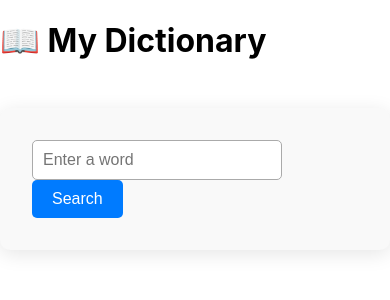
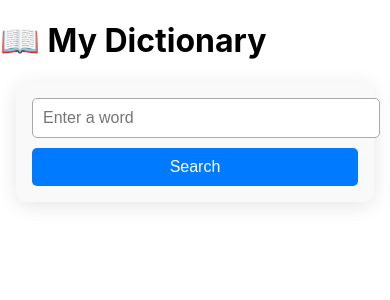
Before and after one commit to rizwanalikhan6042/react-dictionary-app, a React (Create React App) app: page / in a window 390 px wide. Shown: the top 300 px of the page. Built offline with nearby package versions, Linux system fonts and the light colour scheme.

Commit message:
Mobile responsiveness

```diff
--- a/src/style/dictionary.css
+++ b/src/style/dictionary.css
@@ -68,3 +68,35 @@ button:disabled {
   color: red;
   font-weight: bold;
 }
+@media screen and (max-width: 600px) {
+  .dictionary-container {
+    padding: 1rem;
+    margin: 1rem;
+  }
+
+  input[type="text"] {
+    width: 100%;
+    margin: 0 0 10px 0;
+  }
+
+  button {
+    width: 100%;
+    padding: 10px;
+  }
+
+  .definition-box {
+    padding: 1rem;
+  }
+
+  .definition-box h2 {
+    font-size: 1.2rem;
+  }
+
+  .definition-box h4 {
+    font-size: 1rem;
+  }
+
+  .definition-box li {
+    font-size: 0.95rem;
+  }
+}
```
